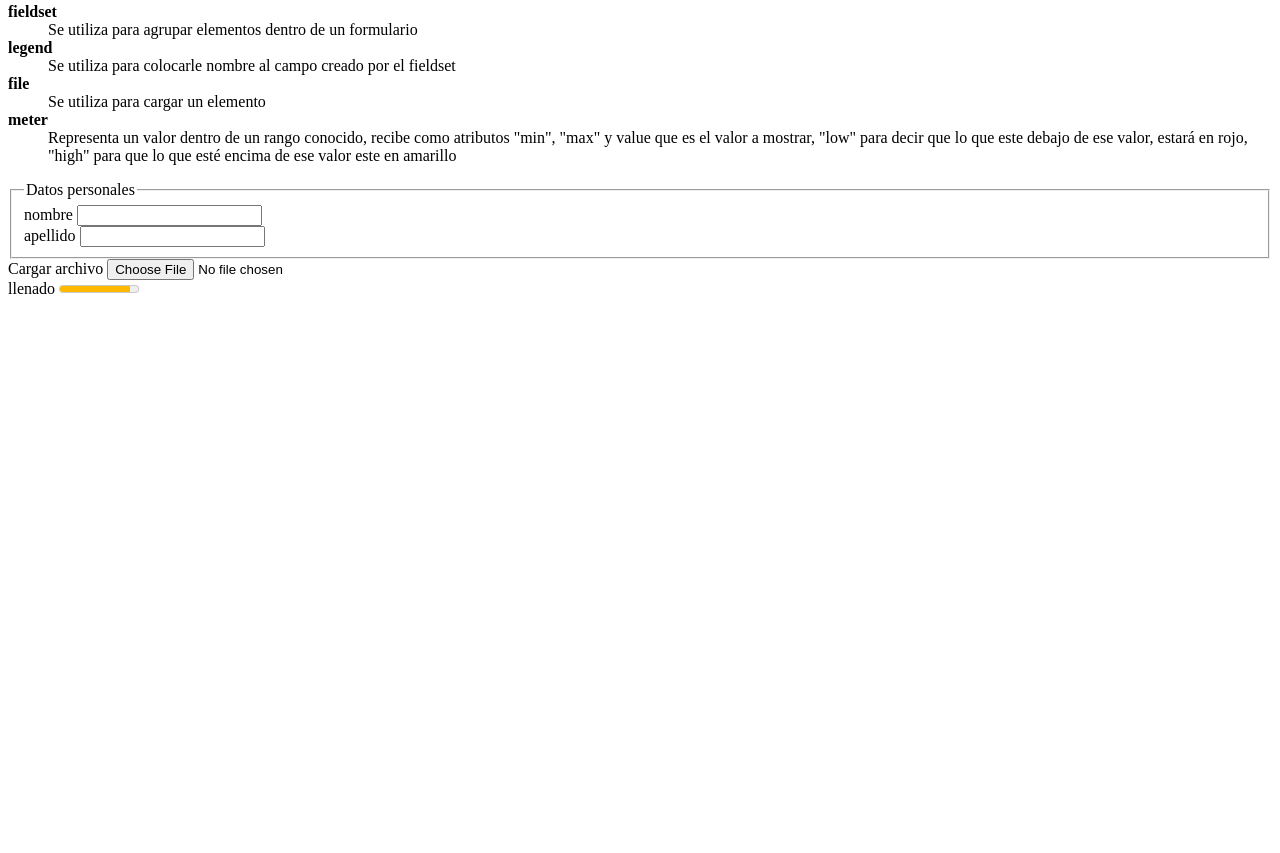
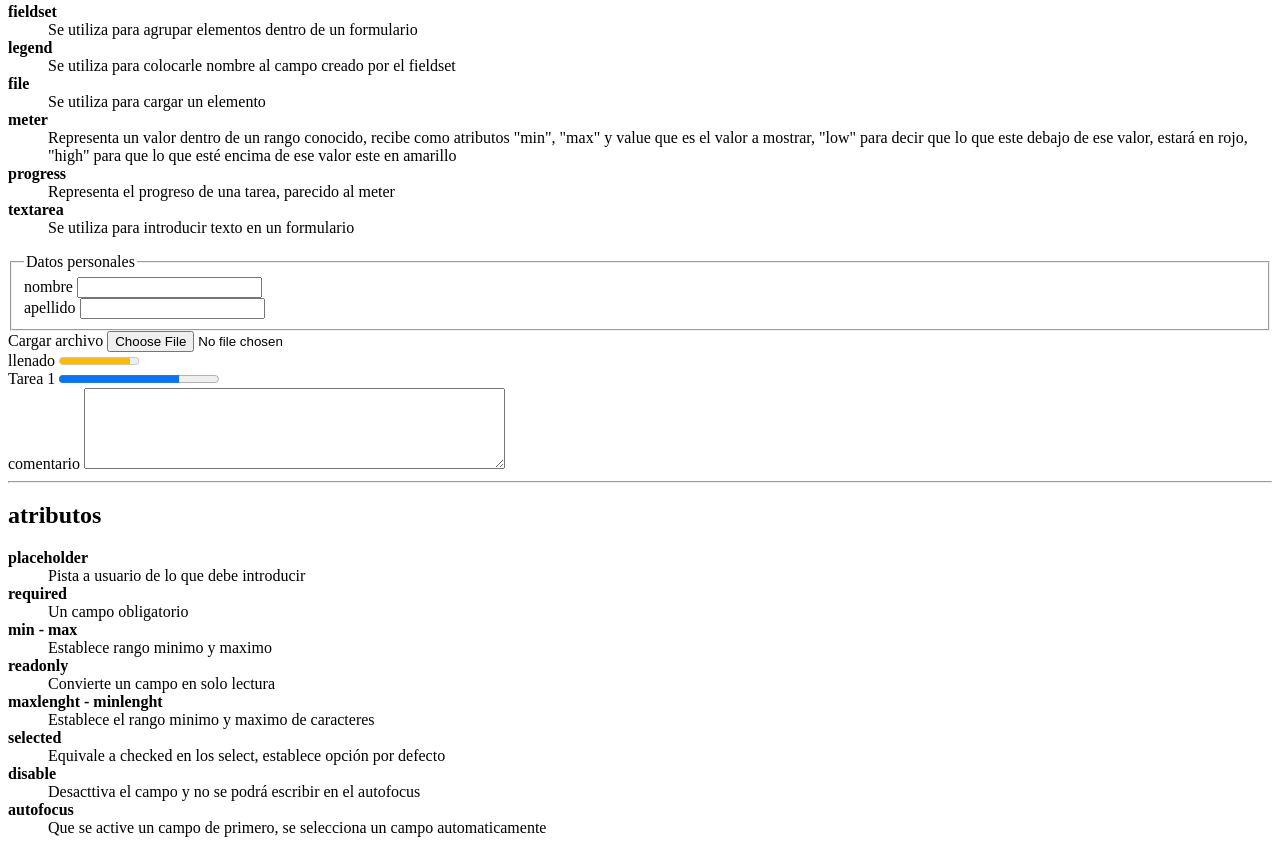
Before and after one commit to Felipeagq/html_css_js, a plain HTML site: page HTML/formularios.html in a window 1280 px wide. Shown: the part 2222-3075 px from the top of the page. Before the commit the page ends 2528 px from the top, so only its background shows below. Drawn offline with Linux system fonts and the light colour scheme.

Commit message:
post_get

```diff
--- a/HTML/formularios.html
+++ b/HTML/formularios.html
@@ -301,6 +301,13 @@
 
                 <dt><b>meter</b></dt>
                 <dd> Representa un valor dentro de un rango conocido, recibe como atributos "min", "max" y value que es el valor a mostrar, "low" para decir que lo que este debajo de ese valor, estará en rojo, "high" para que lo que esté encima de ese valor este en amarillo </dd>
+
+                <dt><b>progress</b></dt>
+                <dd> Representa el progreso de una tarea, parecido al meter </dd>
+
+                <dt><b>textarea</b></dt>
+                <dd> Se utiliza para introducir texto en un formulario </dd>
+
             </dl>
         </section>
 
@@ -328,7 +335,51 @@
                 <meter id="fuel" min="0" max="100" value="90" low="30" high="80">
                 </meter>
             </div>
+
+            <div>
+                <label for="task">Tarea 1</label>
+                <progress id="task"max="100" value="75"></progress>
+            </div>
+
+            <div>
+                <label for="comentario">comentario</label>
+                <textarea name="" id="comentario" cols="50" rows="5"></textarea>
+            </div>
         </form>
+
+
+        <hr>
+
+        <section>
+            <h2>atributos</h2>
+            <dl>
+                <dt><b>placeholder</b></dt>
+                <dd> Pista a usuario de lo que debe introducir </dd>
+
+                <dt><b>required</b></dt>
+                <dd> Un campo obligatorio</dd>
+
+                <dt><b>min - max</b></dt>
+                <dd> Establece rango minimo y maximo </dd>
+
+                <dt><b>readonly</b></dt>
+                <dd> Convierte un campo en solo lectura </dd>
+
+                <dt><b>maxlenght - minlenght</b></dt>
+                <dd> Establece el rango minimo y maximo de caracteres </dd>
+
+                <dt><b>selected</b></dt>
+                <dd> Equivale a checked en los select, establece opción por defecto </dd>
+
+                <dt><b>disable </b></dt>
+                <dd> Desacttiva el campo y no se podrá escribir en el autofocus </dd>
+
+                <dt><b>autofocus </b></dt>
+                <dd> Que se active un campo de primero, se selecciona un campo automaticamente </dd>
+
+
+            </dl>
+        </section>
 
     </main>
 
```
Also changed, not shown: HTML/post_get.html (added, +45 -0 lines).
